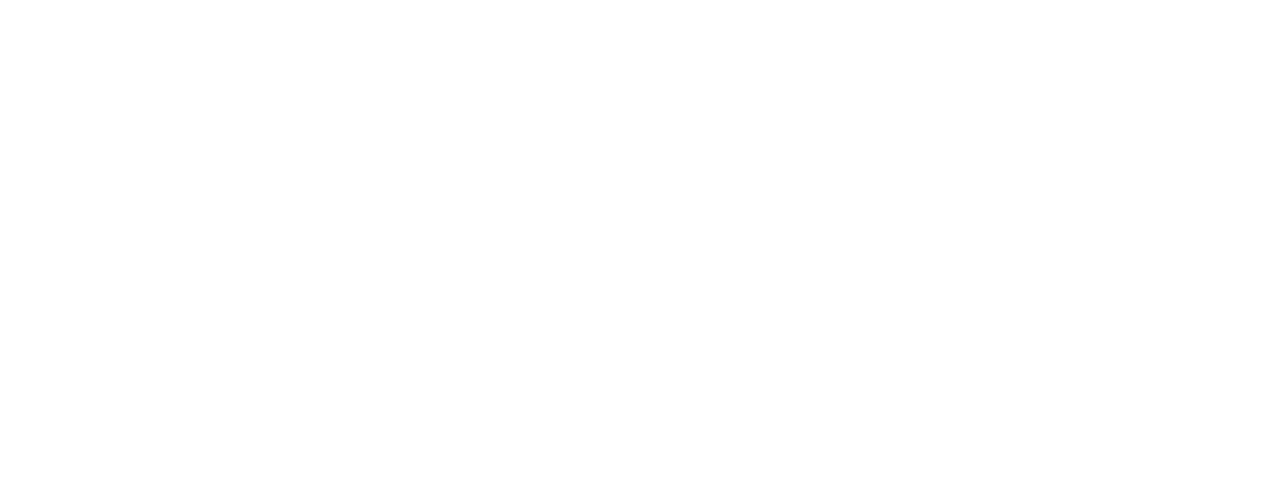
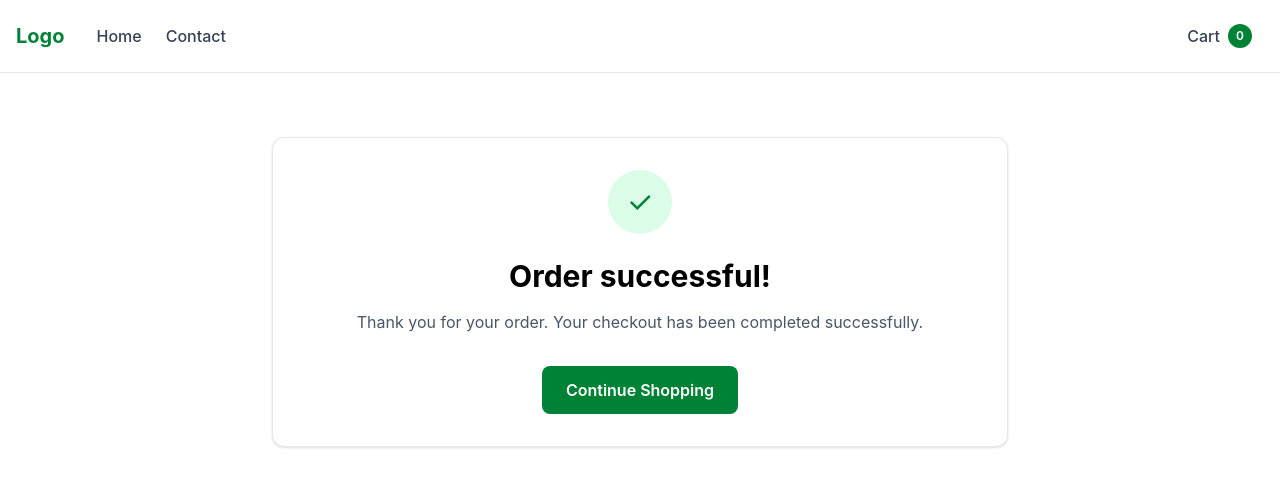
Before and after one commit to Tunegj/JSFrameworks-CA, a React (Vite) app: page /checkout-success in a window 1280 px wide. Before the commit this address had no page. Shown: the top 486 px of the page. Built offline with nearby package versions, Linux system fonts and the light colour scheme.

Commit message:
feature: added checkout flow

```diff
--- a/src/components/productCard.tsx
+++ b/src/components/productCard.tsx
@@ -45,9 +45,7 @@
           </div>
 
           {product.reviews.length > 0 && (
-            <p className="mt-2 text-sm text-gray-600">
-              Rating: {product.rating} / 5
-            </p>
+            <p className="mt-2 text-sm text-gray-600">★ {product.rating} / 5</p>
           )}
         </div>
       </Link>
--- /dev/null
+++ b/src/pages/CheckoutPage.tsx
@@ -0,0 +1,72 @@
+import { Link, useNavigate } from "react-router-dom";
+import { useCart } from "../hooks/useCart";
+import { formatPrice } from "../utils/formatPrice";
+
+export function CheckoutPage() {
+  const { cartItems, cartTotal, clearCart } = useCart();
+  const navigate = useNavigate();
+
+  function handleCheckout() {
+    clearCart();
+    navigate("/checkout-success");
+  }
+
+  return (
+    <main className="mx-auto max-w-4xl px-4 py-8">
+      <h1 className="mb-8 text-3xl font-bold">Checkout</h1>
+
+      {cartItems.length === 0 ? (
+        <div>
+          <p className="text-gray-600">Your cart is empty.</p>
+          <Link
+            to="/"
+            className="mt-4 inline-block font-medium text-green-700 hover:underline"
+          >
+            Continue shopping
+          </Link>
+        </div>
+      ) : (
+        <>
+          <h2 className="mb-6 text-2xl font-semibold">Order Summary</h2>
+          <div className="grid gap-4">
+            {cartItems.map((item) => (
+              <article
+                key={item.product.id}
+                className="flex items-center gap-4 border-b border-gray-200 pb-4"
+              >
+                <img
+                  src={item.product.image.url}
+                  alt={item.product.image.alt}
+                  className="h-20 w-20 shrink-0 rounded-lg object-cover"
+                />
+                <div className="flex-1">
+                  <h3 className="font-semibold">{item.product.title}</h3>
+                  <p className="mt-1 text-sm text-gray-600">
+                    Quantity: {item.quantity}
+                  </p>
+                </div>
+
+                <p className="font-medium">
+                  {" "}
+                  {formatPrice(item.product.discountedPrice * item.quantity)}
+                </p>
+              </article>
+            ))}
+          </div>
+
+          <div className="mt-6 flex justify-between border-t border-gray-200 pt-6 text-xl font-bold">
+            <span>Total</span>
+            <span>{formatPrice(cartTotal)}</span>
+          </div>
+          <button
+            type="button"
+            onClick={handleCheckout}
+            className="mt-6 w-full rounded-lg bg-green-700 px-6 py-3 font-semibold text-white transition hover:bg-green-800 sm:ml-auto sm:block sm:w-fit"
+          >
+            Complete Checkout
+          </button>
+        </>
+      )}
+    </main>
+  );
+}
--- /dev/null
+++ b/src/pages/CheckoutSuccessPage.tsx
@@ -0,0 +1,29 @@
+import { Link } from "react-router-dom";
+
+export function CheckoutSuccessPage() {
+  return (
+    <main className="mx-auto max-w-3xl px-4 py-16 text-center">
+      <div className="rounded-xl border border-gray-200 bg-white p-8 shadow-sm">
+        <div
+          className="mx-auto flex h-16 w-16 items-center justify-center rounded-full bg-green-100 text-3xl text-green-700"
+          aria-hidden="true"
+        >
+          ✓
+        </div>
+        <h1 className="mt-6 text-3xl font-bold">Order successful!</h1>
+
+        <p className="mt-4 text-gray-600">
+          Thank you for your order. Your checkout has been completed
+          successfully.
+        </p>
+
+        <Link
+          to="/"
+          className="mt-8 inline-block rounded-lg bg-green-700 px-6 py-3 font-semibold text-white transition hover:bg-green-800"
+        >
+          Continue Shopping
+        </Link>
+      </div>
+    </main>
+  );
+}
--- a/src/routes.tsx
+++ b/src/routes.tsx
@@ -3,6 +3,8 @@
 import { ProductDetailsPage } from "./pages/ProductDetailsPage";
 import { CartPage } from "./pages/CartPage";
 import { ContactPage } from "./pages/ContactPage";
+import { CheckoutPage } from "./pages/CheckoutPage";
+import { CheckoutSuccessPage } from "./pages/CheckoutSuccessPage";
 import { Layout } from "./components/Layout";
 
 export function AppRoutes() {
@@ -13,6 +15,8 @@
         <Route path="/product/:productId" element={<ProductDetailsPage />} />
         <Route path="/cart" element={<CartPage />} />
         <Route path="/contact" element={<ContactPage />} />
+        <Route path="/checkout" element={<CheckoutPage />} />
+        <Route path="/checkout-success" element={<CheckoutSuccessPage />} />
       </Route>
     </Routes>
   );
```
